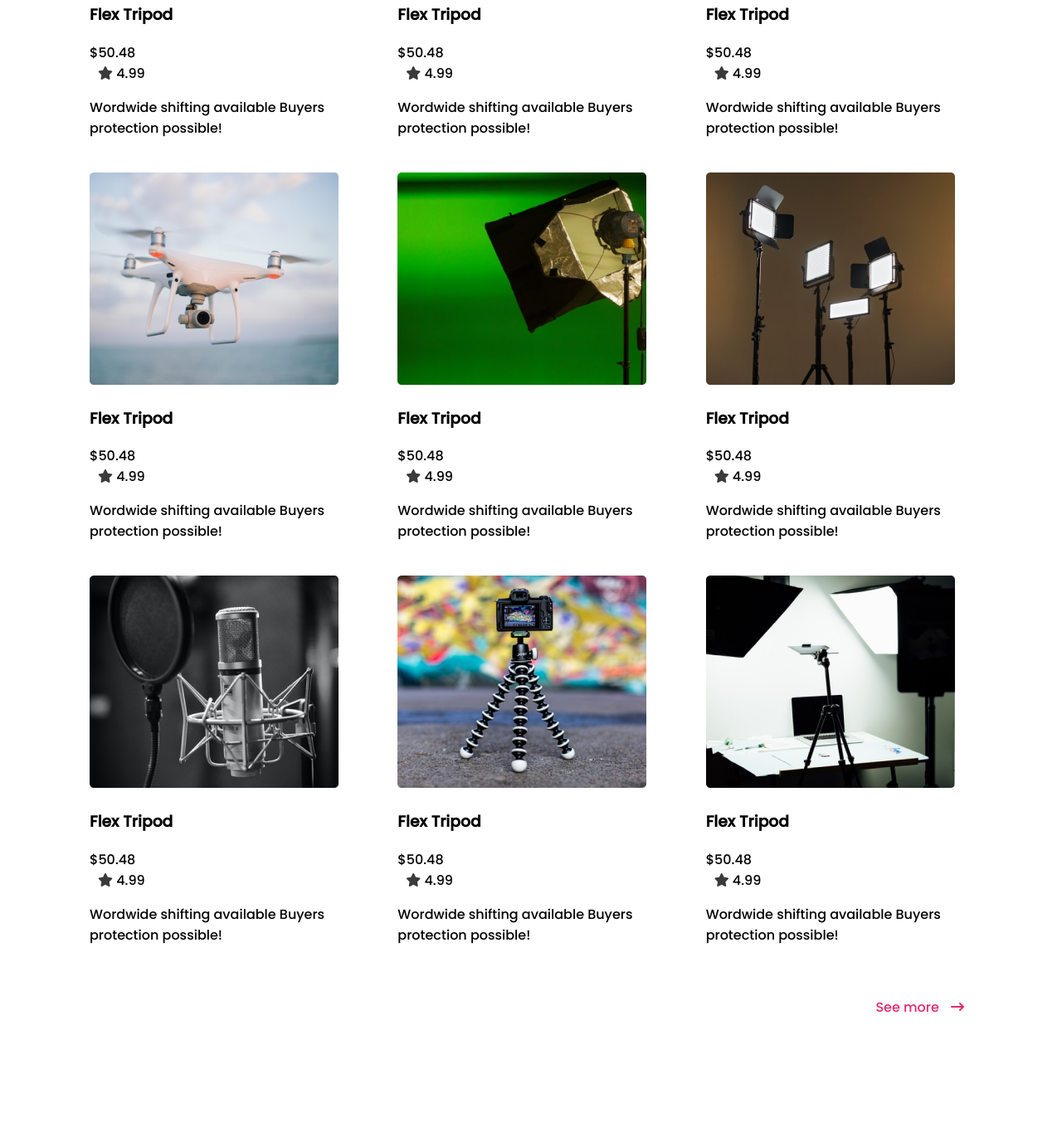
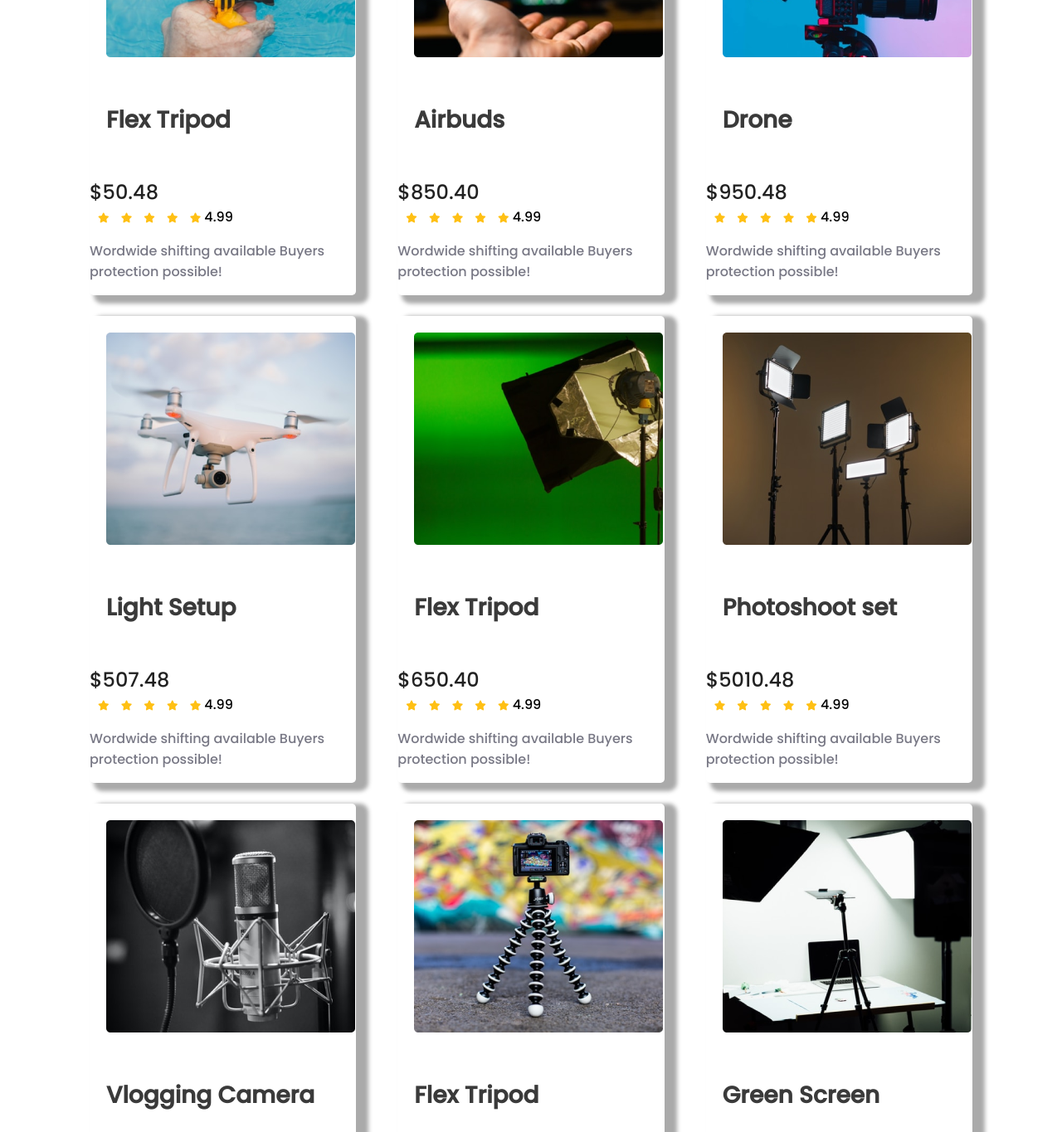
Before and after one commit to ArjumanJesmin/influencer-gear-project, a plain HTML site: page index.html in a window 1280 px wide. Shown: the part 1155-2520 px from the top of the page at 83% size. Before the commit the page ends 2435 px from the top, so only its background shows below. Drawn offline with Linux system fonts and the light colour scheme.

Commit message:
It's main section

```diff
--- a/index.html
+++ b/index.html
@@ -75,71 +75,135 @@
                         <img src="./images/action.png" alt="">
                         <h3 class="coll-title">Flex Tripod</h3>
                         <div class="thumbnail">$50.48</div>
-                        <i class="fa fa-star" aria-hidden="true"></i> <span>4.99</span>
+                        <div>
+                            <i class="fa fa-star filled" aria-hidden="true"></i>
+                            <i class="fa fa-star filled" aria-hidden="true"></i>
+                            <i class="fa fa-star filled" aria-hidden="true"></i>
+                            <i class="fa fa-star filled" aria-hidden="true"></i>
+                            <i class="fa fa-star filled" aria-hidden="true"></i>
+                            <span>4.99</span>
+                        </div>
                         <p class="coll-desc">Wordwide shifting available
                             Buyers protection possible!</p>
                     </div>
                     <div class="coll-image">
                         <img src="./images/airpod.png" alt="">
-                        <h3 class="coll-title">Flex Tripod</h3>
-                        <div class="thumbnail">$50.48</div>
-                        <i class="fa fa-star" aria-hidden="true"></i> <span>4.99</span>
+                        <h3 class="coll-title">Airbuds</h3>
+                        <div class="thumbnail">$850.40</div>
+                        <div>
+                            <i class="fa fa-star filled" aria-hidden="true"></i>
+                            <i class="fa fa-star filled" aria-hidden="true"></i>
+                            <i class="fa fa-star filled" aria-hidden="true"></i>
+                            <i class="fa fa-star filled" aria-hidden="true"></i>
+                            <i class="fa fa-star filled" aria-hidden="true"></i>
+                            <span>4.99</span>
+                        </div>
+
                         <p class="coll-desc">Wordwide shifting available
                             Buyers protection possible!</p>
                     </div>
                     <div class="coll-image">
                         <img src="./images/camera.png" alt="">
-                        <h3 class="coll-title">Flex Tripod</h3>
-                        <div class="thumbnail">$50.48</div>
-                        <i class="fa fa-star" aria-hidden="true"></i> <span>4.99</span>
+                        <h3 class="coll-title">Drone</h3>
+                        <div class="thumbnail">$950.48</div>
+                        <div>
+                            <i class="fa fa-star filled" aria-hidden="true"></i>
+                            <i class="fa fa-star filled" aria-hidden="true"></i>
+                            <i class="fa fa-star filled" aria-hidden="true"></i>
+                            <i class="fa fa-star filled" aria-hidden="true"></i>
+                            <i class="fa fa-star filled" aria-hidden="true"></i>
+                            <span>4.99</span>
+                        </div>
                         <p class="coll-desc">Wordwide shifting available
                             Buyers protection possible!</p>
                     </div>
                     <div class="coll-image">
                         <img src="./images/drone.png" alt="">
-                        <h3 class="coll-title">Flex Tripod</h3>
-                        <div class="thumbnail">$50.48</div>
-                        <i class="fa fa-star" aria-hidden="true"></i> <span>4.99</span>
+                        <h3 class="coll-title">Light Setup</h3>
+                        <div class="thumbnail">$507.48</div>
+                        <div>
+                            <i class="fa fa-star filled" aria-hidden="true"></i>
+                            <i class="fa fa-star filled" aria-hidden="true"></i>
+                            <i class="fa fa-star filled" aria-hidden="true"></i>
+                            <i class="fa fa-star filled" aria-hidden="true"></i>
+                            <i class="fa fa-star filled" aria-hidden="true"></i>
+                            <span>4.99</span>
+                        </div>
                         <p class="coll-desc">Wordwide shifting available
                             Buyers protection possible!</p>
                     </div>
                     <div class="coll-image">
                         <img src="./images/single-light.png" alt="">
                         <h3 class="coll-title">Flex Tripod</h3>
-                        <div class="thumbnail">$50.48</div>
-                        <i class="fa fa-star" aria-hidden="true"></i> <span>4.99</span>
+                        <div class="thumbnail">$650.40</div>
+                        <div>
+                            <i class="fa fa-star filled" aria-hidden="true"></i>
+                            <i class="fa fa-star filled" aria-hidden="true"></i>
+                            <i class="fa fa-star filled" aria-hidden="true"></i>
+                            <i class="fa fa-star filled" aria-hidden="true"></i>
+                            <i class="fa fa-star filled" aria-hidden="true"></i>
+                            <span>4.99</span>
+                        </div>
                         <p class="coll-desc">Wordwide shifting available
                             Buyers protection possible!</p>
                     </div>
                     <div class="coll-image">
                         <img src="./images/lights.png" alt="">
-                        <h3 class="coll-title">Flex Tripod</h3>
-                        <div class="thumbnail">$50.48</div>
-                        <i class="fa fa-star" aria-hidden="true"></i> <span>4.99</span>
+                        <h3 class="coll-title">Photoshoot set</h3>
+                        <div class="thumbnail">$5010.48</div>
+                        <div>
+                            <i class="fa fa-star filled" aria-hidden="true"></i>
+                            <i class="fa fa-star filled" aria-hidden="true"></i>
+                            <i class="fa fa-star filled" aria-hidden="true"></i>
+                            <i class="fa fa-star filled" aria-hidden="true"></i>
+                            <i class="fa fa-star filled" aria-hidden="true"></i>
+                            <span>4.99</span>
+                        </div>
                         <p class="coll-desc">Wordwide shifting available
                             Buyers protection possible!</p>
                     </div>
                     <div class="coll-image">
                         <img src="./images/mic.png" alt="">
-                        <h3 class="coll-title">Flex Tripod</h3>
-                        <div class="thumbnail">$50.48</div>
-                        <i class="fa fa-star" aria-hidden="true"></i> <span>4.99</span>
+                        <h3 class="coll-title">Vlogging Camera</h3>
+                        <div class="thumbnail">$1050</div>
+                        <div>
+                            <i class="fa fa-star filled" aria-hidden="true"></i>
+                            <i class="fa fa-star filled" aria-hidden="true"></i>
+                            <i class="fa fa-star filled" aria-hidden="true"></i>
+                            <i class="fa fa-star filled" aria-hidden="true"></i>
+                            <i class="fa fa-star filled" aria-hidden="true"></i>
+                            <span>4.99</span>
+                        </div>
                         <p class="coll-desc">Wordwide shifting available
                             Buyers protection possible!</p>
                     </div>
                     <div class="coll-image">
                         <img src="./images/tripod.png" alt="">
                         <h3 class="coll-title">Flex Tripod</h3>
-                        <div class="thumbnail">$50.48</div>
-                        <i class="fa fa-star" aria-hidden="true"></i> <span>4.99</span>
+                        <div class="thumbnail">$530.00</div>
+                        <div>
+                            <i class="fa fa-star filled" aria-hidden="true"></i>
+                            <i class="fa fa-star filled" aria-hidden="true"></i>
+                            <i class="fa fa-star filled" aria-hidden="true"></i>
+                            <i class="fa fa-star filled" aria-hidden="true"></i>
+                            <i class="fa fa-star filled" aria-hidden="true"></i>
+                            <span>4.99</span>
+                        </div>
                         <p class="coll-desc">Wordwide shifting available
                             Buyers protection possible!</p>
                     </div>
                     <div class="coll-image">
                         <img src="./images/setup.png" alt="">
-                        <h3 class="coll-title">Flex Tripod</h3>
-                        <div class="thumbnail">$50.48</div>
-                        <i class="fa fa-star" aria-hidden="true"></i> <span>4.99</span>
+                        <h3 class="coll-title">Green Screen</h3>
+                        <div class="thumbnail">$850.48</div>
+                        <div>
+                            <i class="fa fa-star filled" aria-hidden="true"></i>
+                            <i class="fa fa-star filled" aria-hidden="true"></i>
+                            <i class="fa fa-star filled" aria-hidden="true"></i>
+                            <i class="fa fa-star filled" aria-hidden="true"></i>
+                            <i class="fa fa-star filled" aria-hidden="true"></i>
+                            <span>4.99</span>
+                        </div>
                         <p class="coll-desc">Wordwide shifting available
                             Buyers protection possible!</p>
                     </div>
--- a/style/style.css
+++ b/style/style.css
@@ -87,15 +87,49 @@ section-area Start
  }
 
  /* ---------------
+ container area start
  ----------------- */
 
+
+ .collection-title {
+    font-size: 28px;
+    text-align: center;
+    font-weight: 600;
+    color: #3A3A3A;
+    padding: 20px;
+    font-family: 'Poppins';
+  }
  .many-collection{
     display: grid;
     grid-template-columns: repeat(3, 1fr);
     grid-row-gap: 25px;
     grid-column-gap: 50px;
+}
 
+ .coll-image img{
+    padding-top: 20px;
+    padding-left: 20px;
  }
+ .coll-title{
+    font-weight: 600;
+    color: #3A3A3A;
+    padding: 20px;
+    font-family: 'Poppins';
+    font-size: 28px;
+    text-align: left;
+ }
+ .thumbnail{
+font-size: 24px;
+color: rgba(0, 0, 0, 0.87);
+ }
+ .fa-star {
+    font-size: 12px;
+}
+
+.fa-star.filled {
+    color: #FFC014;
+}
+
  .see-more {
     padding-top: 40px;
     color: #E02C6D;
@@ -106,3 +140,13 @@ section-area Start
     color: #E02C6D;
     background-color: white;
  }
+
+ .coll-image{
+    box-shadow: 10px 5px 5px 5px #AAAAAA ;
+    border-radius: 5px;
+ }
+ .coll-desc{
+    font-style: 14px;
+    color:#787885 ;
+    letter-spacing: 1.8%;
+ }
```
